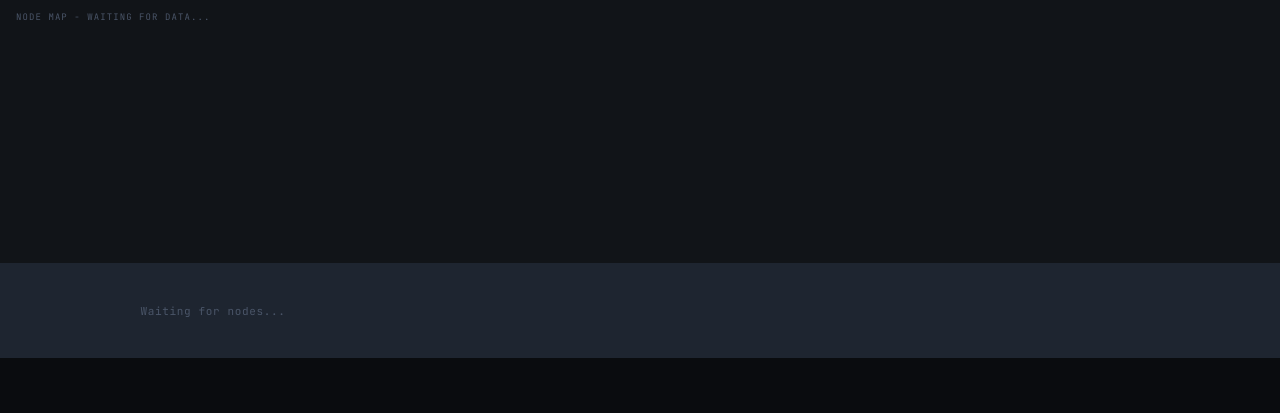
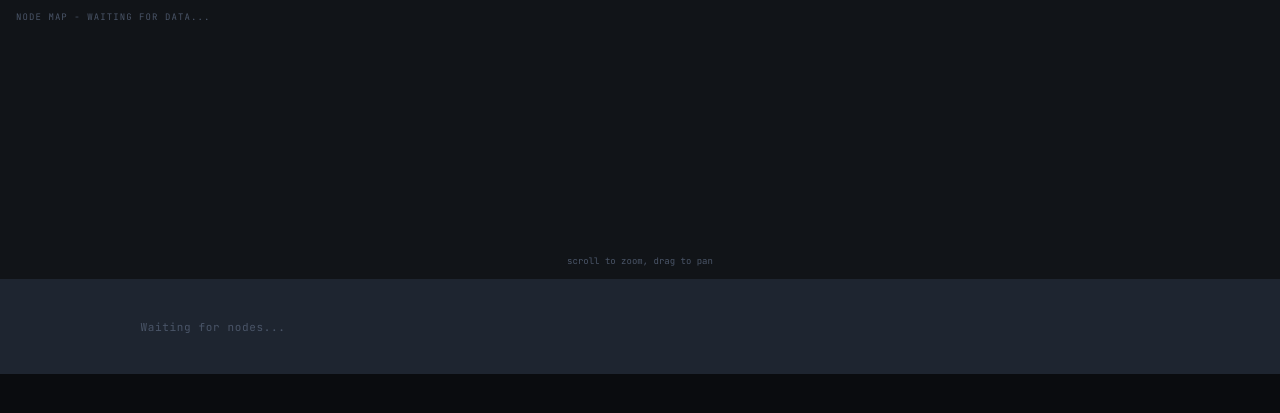
Before and after one commit to hypervox-git/meshcore-bridge, a Flask app: template templates/index.html in a window 1280 px wide. Shown: the part 184-597 px from the top of the page. Run offline with Flask 3, Linux system fonts and the light colour scheme; the template is opened without the code that fills it, so the values that code supplies are empty; some libraries are stand-ins or nearby versions.

Commit message:
Node map: drop the attached repeater, add mouse-wheel zoom and drag pan
The attached repeater ('!repeater', co-located with the PiNode) has no position, so it was
plotted from its own last RSSI/noise floor as if it were a remote node's range. It is no longer
drawn on the node map. The node map now zooms with the mouse wheel (at the cursor, up to 16x),
pans by dragging and resets on double-click; the view survives redraws. Node positions keep
sub-unit precision for zooming, and node names are HTML-escaped in the SVG.

Co-Authored-By: Claude Sonnet 5.5 <noreply@anthropic.com>
Claude-Session: https://claude.ai/code/session_01DcxsZYYXtVAkdNAYu2WtVV

```diff
--- a/static/app.js
+++ b/static/app.js
@@ -554,7 +554,9 @@ function haversine(lat1,lon1,lat2,lon2){
 function renderRadar(){
   const svg=document.getElementById('radar-svg');const lbl=document.getElementById('radar-label');if(!svg) return;
   const W=380,H=220,cx=190,cy=110,maxR=95;
-  const nodeList=Object.values(nodes).filter(n=>n.id!==localNodeId);
+  // '!repeater' is the attached repeater itself (co-located with the PiNode). It has no position, so it was plotted from
+  // its own last RSSI / noise floor as if it were a distant node - misleading, so it is never drawn here.
+  const nodeList=Object.values(nodes).filter(n=>n.id!==localNodeId&&n.id!=='!repeater');
   if(!nodeList.length){svg.innerHTML='';lbl.textContent='Node map - waiting for remote nodes...';return;}
   const gpsNodes=nodeList.filter(n=>n.lat&&n.lon);const useGPS=gpsNodes.length>0;
   let maxDist=1;
@@ -576,9 +578,9 @@ function renderRadar(){
     const label=aliases[n.id]||n.name||n.id;let nx,ny;
     if(n.lat&&n.lon){
       const h=haversine(GATEWAY_LAT,GATEWAY_LON,n.lat,n.lon);
-      const r=Math.max(8,Math.round((h.dist/maxDist)*maxR));
+      const r=Math.max(8,(h.dist/maxDist)*maxR);
       const angle=(h.bearing-90)*Math.PI/180;
-      nx=Math.round(cx+r*Math.cos(angle));ny=Math.round(cy+r*Math.sin(angle));
+      nx=cx+r*Math.cos(angle);ny=cy+r*Math.sin(angle);
       if(n.trail&&n.trail.length>1){
         for(let i=1;i<n.trail.length;i++){
           const tp=n.trail[i-1];const tc=n.trail[i];
@@ -593,13 +595,13 @@ function renderRadar(){
     } else {
       const r=n.rssi?rssiToR(n.rssi):Math.round(maxR*0.6);
       const angle=angleStep*rssiIdx-Math.PI/2;
-      nx=Math.round(cx+r*Math.cos(angle));ny=Math.round(cy+r*Math.sin(angle));rssiIdx++;
+      nx=cx+r*Math.cos(angle);ny=cy+r*Math.sin(angle);rssiIdx++;
     }
-    nx=Math.max(10,Math.min(W-10,nx));ny=Math.max(10,Math.min(H-10,ny));
+    nx=+Math.max(10,Math.min(W-10,nx)).toFixed(2);ny=+Math.max(10,Math.min(H-10,ny)).toFixed(2);
     const lx=nx+(nx>=cx?8:-8);const anchor=nx>=cx?'start':'end';
     out+='<line x1="'+cx+'" y1="'+cy+'" x2="'+nx+'" y2="'+ny+'" stroke="'+col+'" stroke-width="1" stroke-dasharray="3,3" opacity="0.4"/>';
     out+='<circle cx="'+nx+'" cy="'+ny+'" r="5" fill="'+col+'" opacity="0.9"/>';
-    out+='<text x="'+lx+'" y="'+(ny-6)+'" font-size="9" fill="#c8d0dc" font-family="monospace" text-anchor="'+anchor+'">'+label+'</text>';
+    out+='<text x="'+lx+'" y="'+(ny-6)+'" font-size="9" fill="#c8d0dc" font-family="monospace" text-anchor="'+anchor+'">'+escHtml(String(label))+'</text>';
     if(n.rssi) out+='<text x="'+lx+'" y="'+(ny+5)+'" font-size="8" fill="'+col+'" font-family="monospace" text-anchor="'+anchor+'">'+n.rssi+'dBm</text>';
   });
   svg.innerHTML=out;
@@ -810,3 +812,38 @@ function loadNodes(){
 }
 
 loadNodes();loadChannels();
+
+// ---- Node map: mouse-wheel zoom (at the cursor), drag to pan, double-click to reset ----------------
+// Works on the SVG viewBox, so renderRadar() can keep redrawing the contents without losing the view.
+(function radarZoom(){
+  const svg=document.getElementById('radar-svg'),hint=document.getElementById('radar-hint');if(!svg) return;
+  const W=380,H=220,MAXZ=16;let vb={x:0,y:0,w:W,h:H},drag=null;
+  function apply(){
+    vb.w=Math.min(W,Math.max(W/MAXZ,vb.w));vb.h=vb.w*H/W;
+    vb.x=Math.min(W-vb.w,Math.max(0,vb.x));vb.y=Math.min(H-vb.h,Math.max(0,vb.y));
+    svg.setAttribute('viewBox',vb.x.toFixed(2)+' '+vb.y.toFixed(2)+' '+vb.w.toFixed(2)+' '+vb.h.toFixed(2));
+    if(hint) hint.textContent=vb.w<W-0.01?'x'+(W/vb.w).toFixed(1)+' - drag to pan, double-click to reset':'scroll to zoom, drag to pan';
+    svg.classList.toggle('radar-zoomed',vb.w<W-0.01);
+  }
+  function frac(ev){const r=svg.getBoundingClientRect();return {fx:(ev.clientX-r.left)/(r.width||1),fy:(ev.clientY-r.top)/(r.height||1),rw:r.width||1,rh:r.height||1};}
+  svg.addEventListener('wheel',ev=>{
+    ev.preventDefault();
+    const f=frac(ev),dy=ev.deltaY*(ev.deltaMode===1?16:ev.deltaMode===2?100:1),k=Math.exp(Math.max(-300,Math.min(300,dy))*0.0016);
+    const px=vb.x+f.fx*vb.w,py=vb.y+f.fy*vb.h;            // SVG point under the cursor stays put
+    vb.w=Math.min(W,Math.max(W/MAXZ,vb.w*k));vb.h=vb.w*H/W;vb.x=px-f.fx*vb.w;vb.y=py-f.fy*vb.h;apply();
+  },{passive:false});
+  svg.addEventListener('pointerdown',ev=>{
+    if(ev.button!==undefined&&ev.button!==0) return;
+    drag={sx:ev.clientX,sy:ev.clientY,x:vb.x,y:vb.y};
+    try{svg.setPointerCapture(ev.pointerId);}catch(e){}
+    svg.classList.add('radar-drag');
+  });
+  svg.addEventListener('pointermove',ev=>{
+    if(!drag) return;const f=frac(ev);
+    vb.x=drag.x-(ev.clientX-drag.sx)/f.rw*vb.w;vb.y=drag.y-(ev.clientY-drag.sy)/f.rh*vb.h;apply();
+  });
+  const end=()=>{drag=null;svg.classList.remove('radar-drag');};
+  svg.addEventListener('pointerup',end);svg.addEventListener('pointercancel',end);
+  svg.addEventListener('dblclick',()=>{vb={x:0,y:0,w:W,h:H};apply();});
+  apply();
+})();
--- a/static/style.css
+++ b/static/style.css
@@ -74,6 +74,11 @@
   .radar-wrap{background:var(--surface);border-bottom:1px solid var(--border);padding:.75rem 1rem;flex-shrink:0}
   .radar-label{font-size:9px;letter-spacing:.12em;text-transform:uppercase;color:var(--text-muted);margin-bottom:.5rem}
   #radar-svg{width:100%;max-width:380px;display:block;margin:0 auto}
+  #radar-svg{cursor:zoom-in;user-select:none;-webkit-user-select:none;touch-action:none}
+  #radar-svg.radar-zoomed{cursor:grab}
+  #radar-svg.radar-drag{cursor:grabbing}
+  #radar-svg circle,#radar-svg line{vector-effect:non-scaling-stroke}
+  .radar-hint{font-size:9px;color:var(--text-muted);text-align:center;margin-top:.25rem}
 
   .chat-wrap{display:flex;flex-direction:column;flex:1;overflow:hidden}
   .chat-header{padding:.65rem 1rem;border-bottom:1px solid var(--border);font-size:10px;letter-spacing:.1em;text-transform:uppercase;color:var(--text-muted);display:flex;justify-content:space-between;align-items:center;flex-shrink:0}
--- a/templates/index.html
+++ b/templates/index.html
@@ -50,6 +50,7 @@
   <div class="radar-wrap">
     <div class="radar-label" id="radar-label">Node map - waiting for data...</div>
     <svg id="radar-svg" viewBox="0 0 380 220" xmlns="http://www.w3.org/2000/svg"></svg>
+    <div class="radar-hint" id="radar-hint">scroll to zoom, drag to pan</div>
   </div>
   <div class="scroll-area">
     <div class="nodes-grid" id="nodes-grid"><div class="empty-state">Waiting for nodes...</div></div>
```
